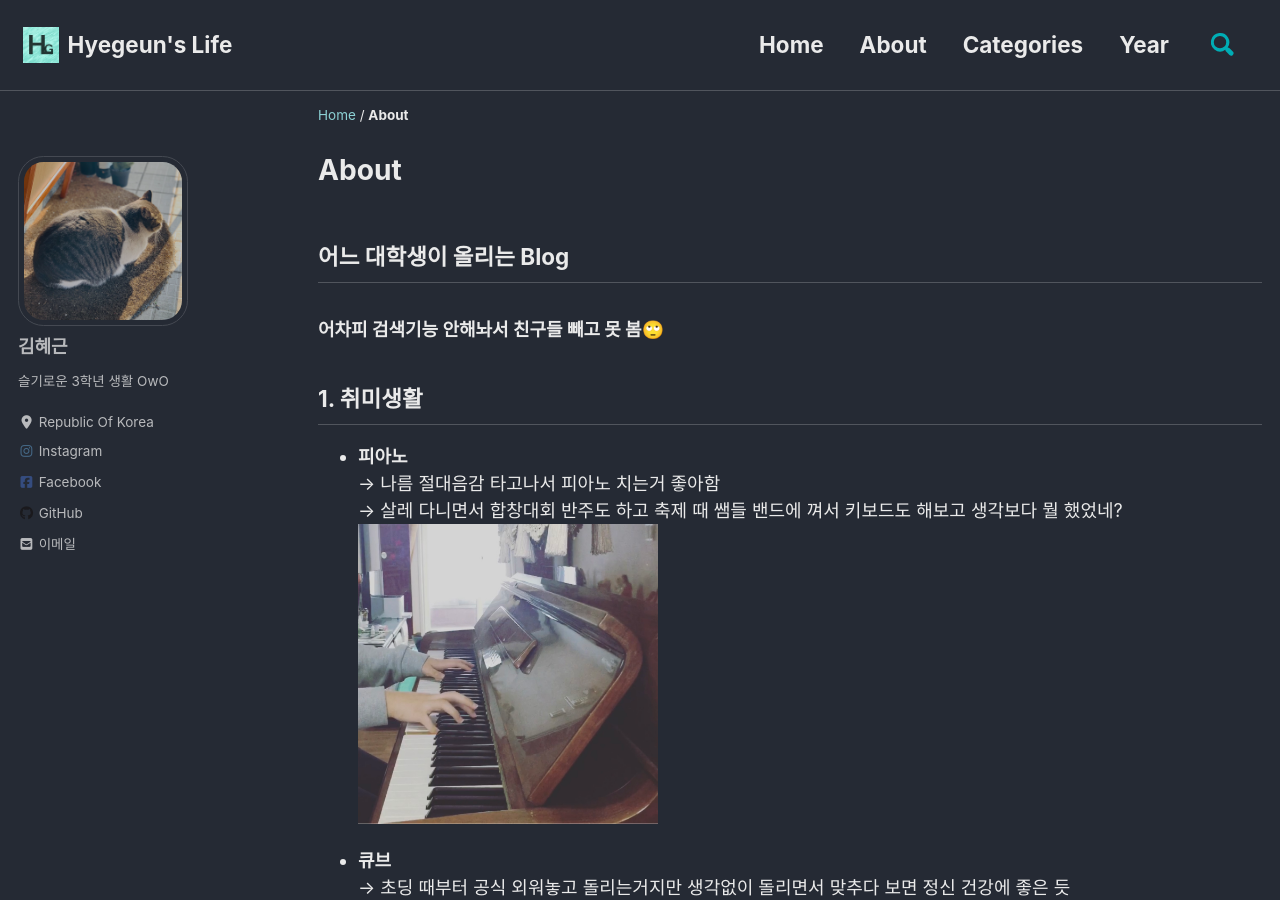
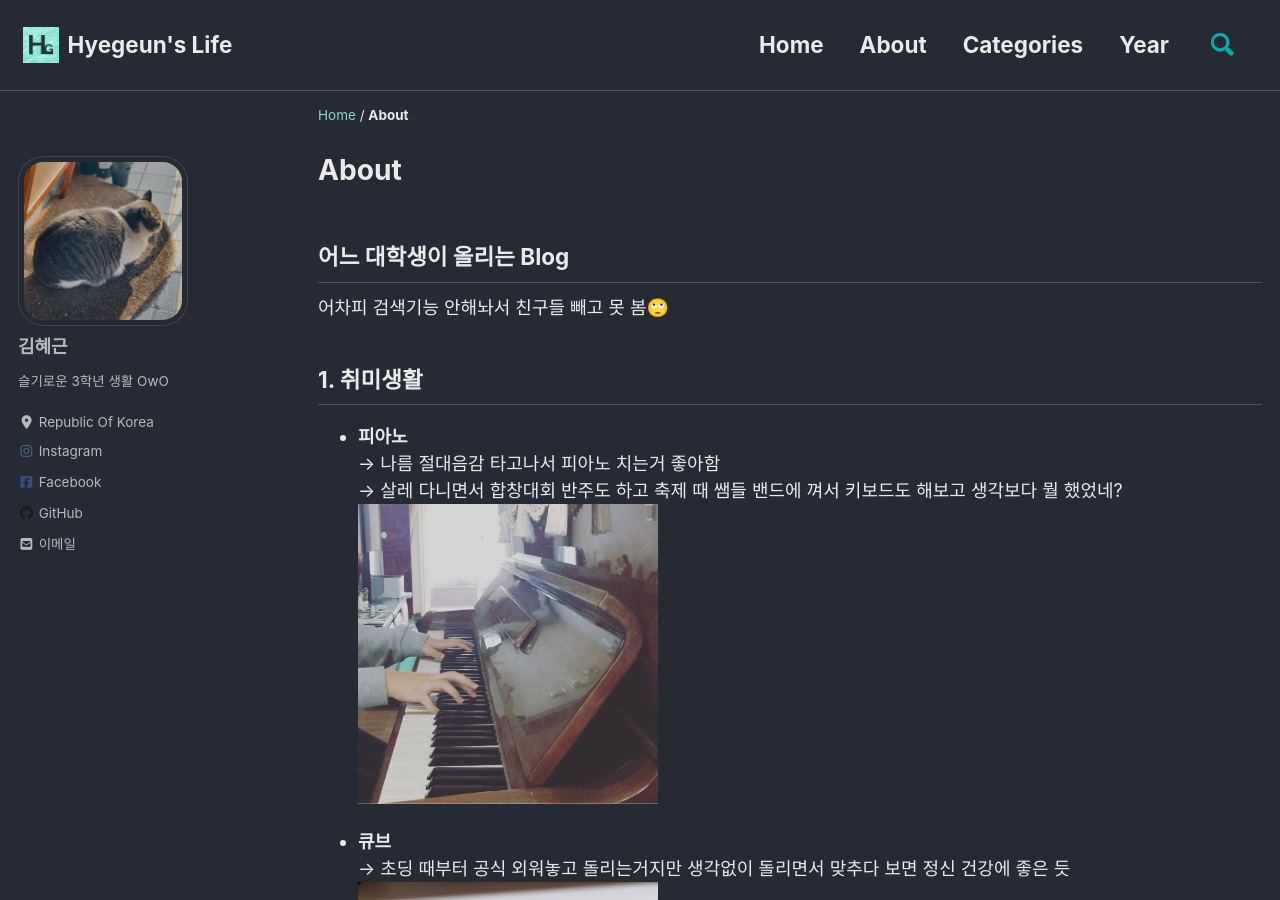
Before and after one commit to hyegeun/hyegeun.github.io, a Jekyll site: the page built from _pages/about.md, in a window 1280 px wide and 900 px high. Built offline with Jekyll 4.4.1, drawn with Linux system fonts in a browser that asks for light colours; cached includes are drawn as plain includes; nearby versions of some CDN libraries; a script that is not in the unit is left out.

```diff
--- a/_pages/about.md
+++ b/_pages/about.md
@@ -5,7 +5,7 @@ classes: wide
 ---
 
 ## **어느  대학생이 올리는 Blog**
-#### 어차피 검색기능 안해놔서 친구들 빼고 못 봄🙄
+어차피 검색기능 안해놔서 친구들 빼고 못 봄🙄
 
 ## **1. 취미생활**
   * **피아노**
```
